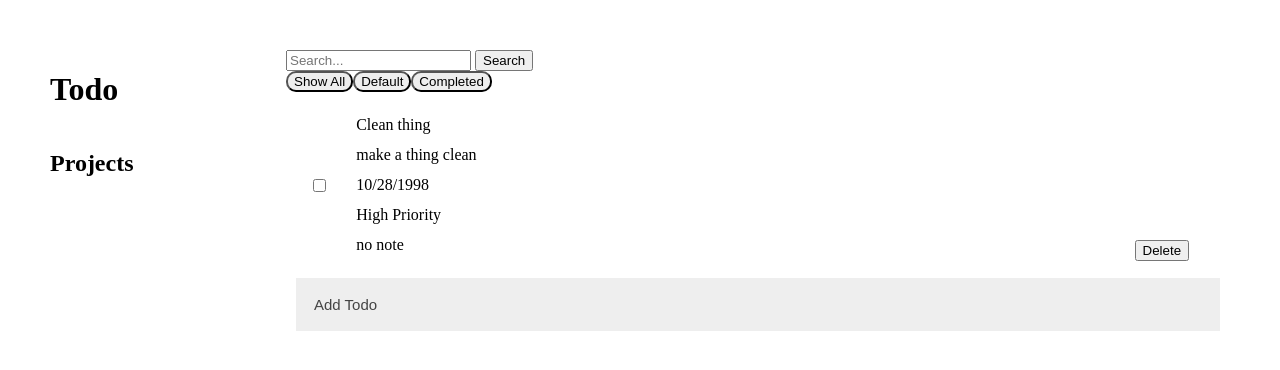
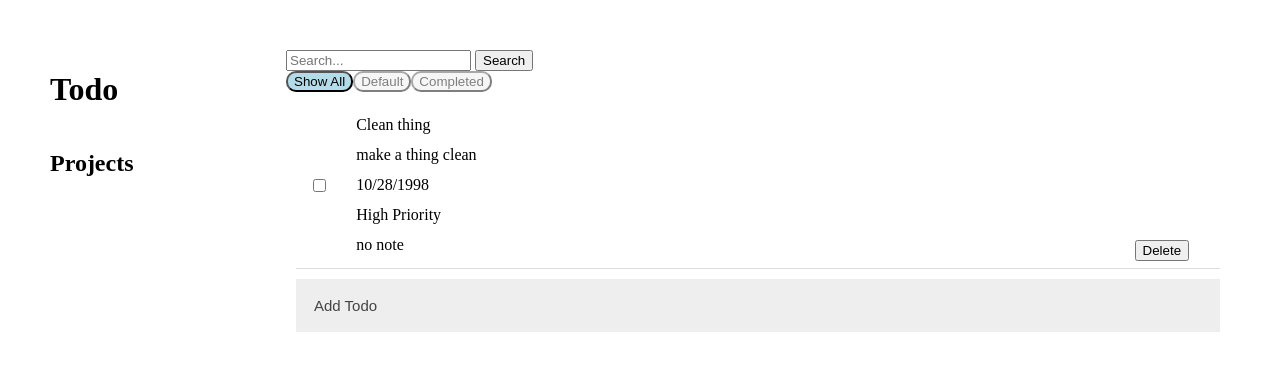
Before and after one commit to JSzkup/odin-todo, a website built with webpack: page src/template.html in a window 1280 px wide. Both pictures are taken after a click on the button "Show All". Built offline with nearby package versions, Linux system fonts and the light colour scheme.

Commit message:
change opacity of non active filter buttons, add border between todos

```diff
--- a/src/styles.css
+++ b/src/styles.css
@@ -67,6 +67,8 @@ form>* {
     display: grid;
 
     grid-template-columns: 5% 85% 10%;
+
+    border-bottom: 1px solid #ddd;
 }
 
 .show {
@@ -85,12 +87,16 @@ form>* {
 .filter-btn {
     border-radius: 10px;
     background-color: #eee;
+
+    opacity: 0.5;
 }
 
-.filter-btn:active {
-    /* TODO make non active elements less opaque */
-    background-color: #ccc;
+.filter-btn.active {
+    background-color: rgb(179, 219, 232);
+
+    opacity: 1;
 }
+
 
 
 .todo-checkbox {
--- a/src/todoView.js
+++ b/src/todoView.js
@@ -211,7 +211,7 @@ function submitTodo(todoArea, todoForm, elements) {
         createFilterButtons();
     });
 
-    // TODO need a nice way of editing the project of a todo item
+    // TODO write the project in the top right of the todo item in the delete button div
 
 }
 
@@ -291,7 +291,6 @@ function filterSelection(filterID) {
     // hides/shows todo items based on their project
     const todoElements = document.querySelectorAll(".todo-item");
 
-    // TODO need to hide completed todos when not selected
     Array.from(todoElements).forEach(element => {
         const todoElementProject = element.dataset.project;
         const isCompleted = element.classList.contains("completed");
```
